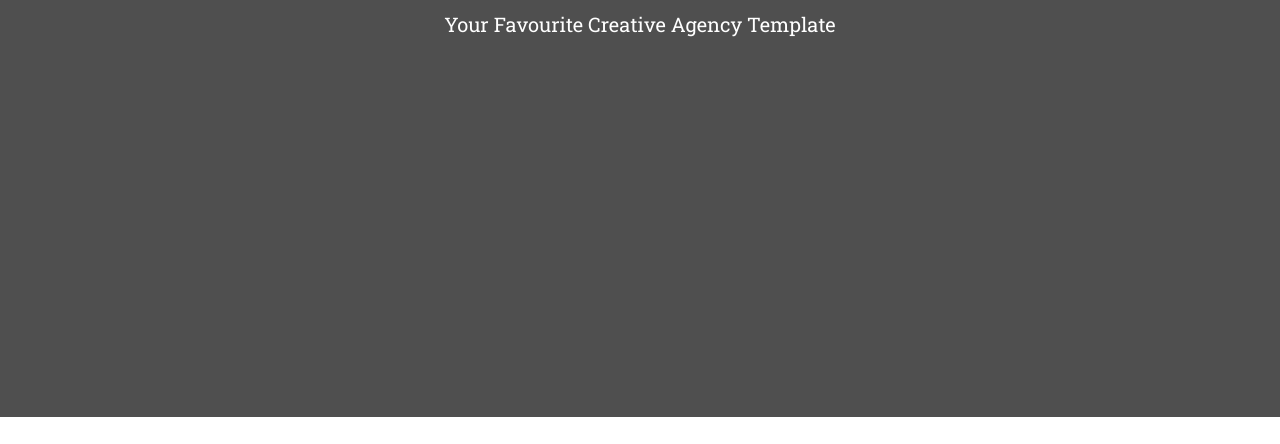
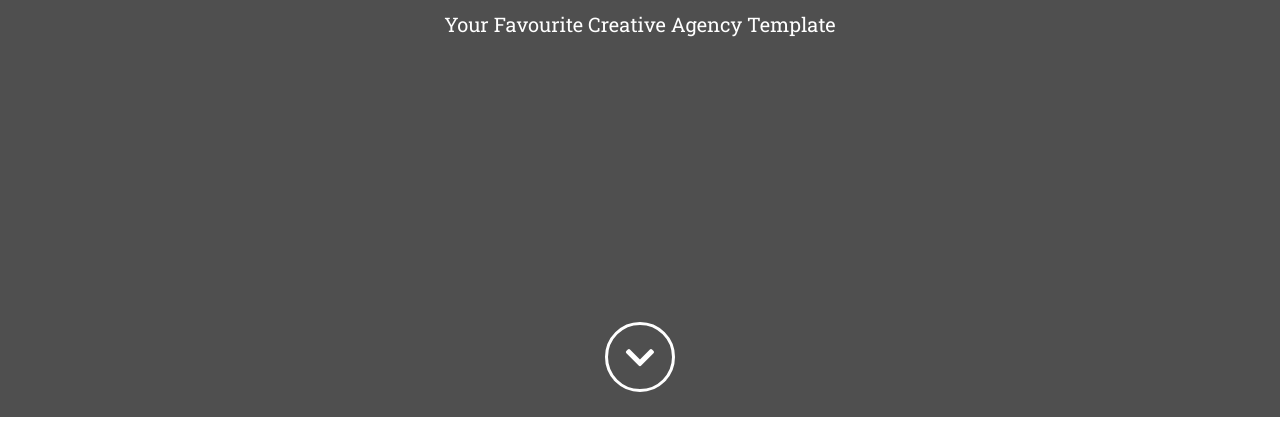
Before and after one commit to John-Asylum/Startup, a plain HTML site: page index.html in a window 1280 px wide. Shown: the part 383-827 px from the top of the page. After the commit the page ends 800 px from the top, so only its background shows below. Drawn offline with Linux system fonts and the light colour scheme.

Commit message:
Add files via upload

```diff
--- a/sass/main.scss
+++ b/sass/main.scss
@@ -21,11 +21,16 @@ h1, h2, h3, h4, h5, h6 {
 	margin: 0 auto;
 }
 .header {
+	display: flex;
+	flex-direction: column;
+	align-items: inherit;
+	justify-content: space-between;
 	height: 100vh;
 	background-image: url("../img/bg.png");
 	background-color: #000000b0;;
 	background-repeat: no-repeat;
 	background-size: 100% 100%;
+	position: relative;
 		.conteiner__top {
 			display: flex;
 			align-items: center;
@@ -89,7 +94,8 @@ h1, h2, h3, h4, h5, h6 {
 				}
 				.intro__arrow {
 					cursor: pointer;
-					margin-top: 390px;
+					margin-bottom: 25px;
+					/*margin-top: 390px;*/
 					width: 70px;
 					height: 70px;
 					border: 3px solid white;
@@ -97,6 +103,8 @@ h1, h2, h3, h4, h5, h6 {
 					display: flex;
 					align-items: center;
 					justify-content: center;
+					position: absolute;
+					bottom: 0;
 						&:hover {
 							background: #ffffff38;
 						}
```
Also changed, not shown: stylesheets/main.css.
